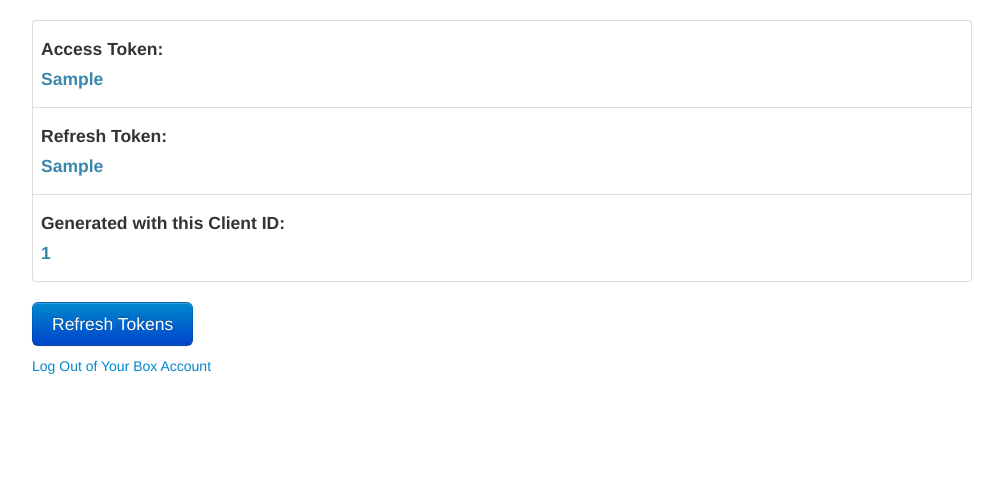
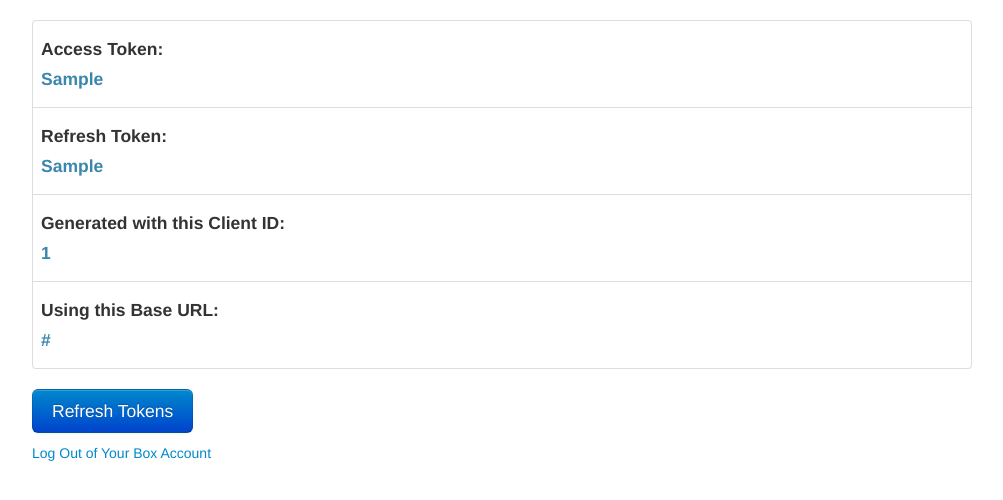
Before and after one commit to seanrose/box-arcade, a Flask app: template templates/token.html in a window 1280 px wide. Shown: the top 500 px of the page, without its empty margins (138-1141 px from the left). Run offline with Flask 2, Linux system fonts and the light colour scheme; the template is opened without the code that fills it: most values are stand-ins (such as "Sample title", 1, 10 or a date in 2020); some libraries are stand-ins or nearby versions.

Commit message:
added ability to get dev tokens

```diff
--- a/app.py
+++ b/app.py
@@ -27,6 +27,8 @@
 
 @app.route('/')
 def show_tokens():
+    # If there are no tokens set on the session, show the modal to enter
+    # client credentials
     if not session.get('access_token') or not session.get('refresh_token'):
 
         return render_template(
@@ -34,13 +36,15 @@
             access_token='',
             refresh_token='',
             client_id='',
-            show_modal=True
+            show_modal=True,
+            show_base_url=request.args.get('dev')
         )
 
     box = BoxAuth(
         *get_client_credentials(),
         access_token=session.get('access_token'),
-        refresh_token=session.get('refresh_token')
+        refresh_token=session.get('refresh_token'),
+        base_url=session.get('base_url')
     )
     box.refresh_tokens()
     set_tokens_in_session(box)
@@ -49,28 +53,19 @@
         'token.html',
         access_token=box.access_token,
         refresh_token=box.refresh_token,
-        client_id=get_client_credentials()[0]
+        client_id=box.client_id,
+        base_url=session.get('base_url')
     )
 
 
 @app.route('/box_auth')
 def box_auth():
-    box = BoxAuth(*get_client_credentials())
+    box = BoxAuth(*get_client_credentials(), base_url=session.get('base_url'))
 
     box.authenticate_with_code(request.args.get('code'))
 
     set_tokens_in_session(box)
 
-    return redirect(url_for('show_tokens'))
-
-
-@app.route('/set_keys')
-def set_keys():
-    session.clear()
-    set_client_credentials_in_session(
-        request.args.get('client_id'),
-        request.args.get('client_secret')
-    )
     return redirect(url_for('show_tokens'))
 
 
@@ -86,13 +81,26 @@
         request.form.get('client_id'),
         request.form.get('client_secret')
     )
+
+    if request.form.get('base_url') is not None:
+        base_url = 'https://{}.inside-box.net/api/oauth2'.format(
+            request.form.get('base_url')
+        )
+    else:
+        base_url = None
+
+    # Set the base_url in the session, if there was no base_url
+    # in the form, we're ok because we only access the session
+    # through dict.get()
+    session['base_url'] = base_url
+
     redirect_uri = request.url_root + 'box_auth'
 
     # If we are on a local machine, we can't do https
     if '0.0.0.0:5000' not in redirect_uri:
         redirect_uri = redirect_uri.replace('http://', 'https://')
 
-    box = BoxAuth(*get_client_credentials())
+    box = BoxAuth(*get_client_credentials(), base_url=base_url)
     return redirect(box.get_authorization_url(
         redirect_uri=urllib.quote_plus(redirect_uri))
     )
@@ -104,7 +112,8 @@
     box = BoxAuth(
         *get_client_credentials(),
         access_token=session.get('access_token'),
-        refresh_token=session.get('refresh_token')
+        refresh_token=session.get('refresh_token'),
+        base_url=session.get('base_url')
     )
     box.revoke_tokens()
 
--- a/templates/token.html
+++ b/templates/token.html
@@ -17,7 +17,16 @@
                 <label>Client ID</label>
                 <input name="client_id" class="span4" type="text" placeholder="randomcharacters" required>
                 <label>Client Secret</label>
-                <input name="client_secret" class="span4" type="text" placeholder="morerandomcharacters" required><br>
+                <input name="client_secret" class="span4" type="text" placeholder="morerandomcharacters" required>
+                {% if show_base_url is not none %}
+                <label>Dev OAuth Url</label>
+                <div class="input-prepend input-append">
+                    <span class="add-on">https://</span>
+                    <input class="span2" name="base_url" type="text" placeholder="srose">
+                    <span class="add-on">.inside-box.net/api/oauth2</span>
+                </div>
+                {% endif %}
+                <br>
                 <button type="submit" class="btn">Get Tokens!</button>
             </fieldset>
         </form>
@@ -35,6 +44,11 @@
         <tr>
             <td><h4>Generated with this Client ID: <h4 class="text-info">{{ client_id }}</h4></h4></td>
         </tr>
+        {% if base_url is defined and base_url is not none %}
+        <tr>
+            <td><h4>Using this Base URL: <h4 class="text-info">{{ base_url }}</h4></h4></td>
+        </tr>
+        {% endif %}
     </tbody>
 </table>
 <p><a id="refresher" class="btn btn-primary btn-large" href="javascript:history.go(0)" onclick="$('#refresher').button('loading')" data-loading-text="refreshing...">Refresh Tokens</a></p>
```
